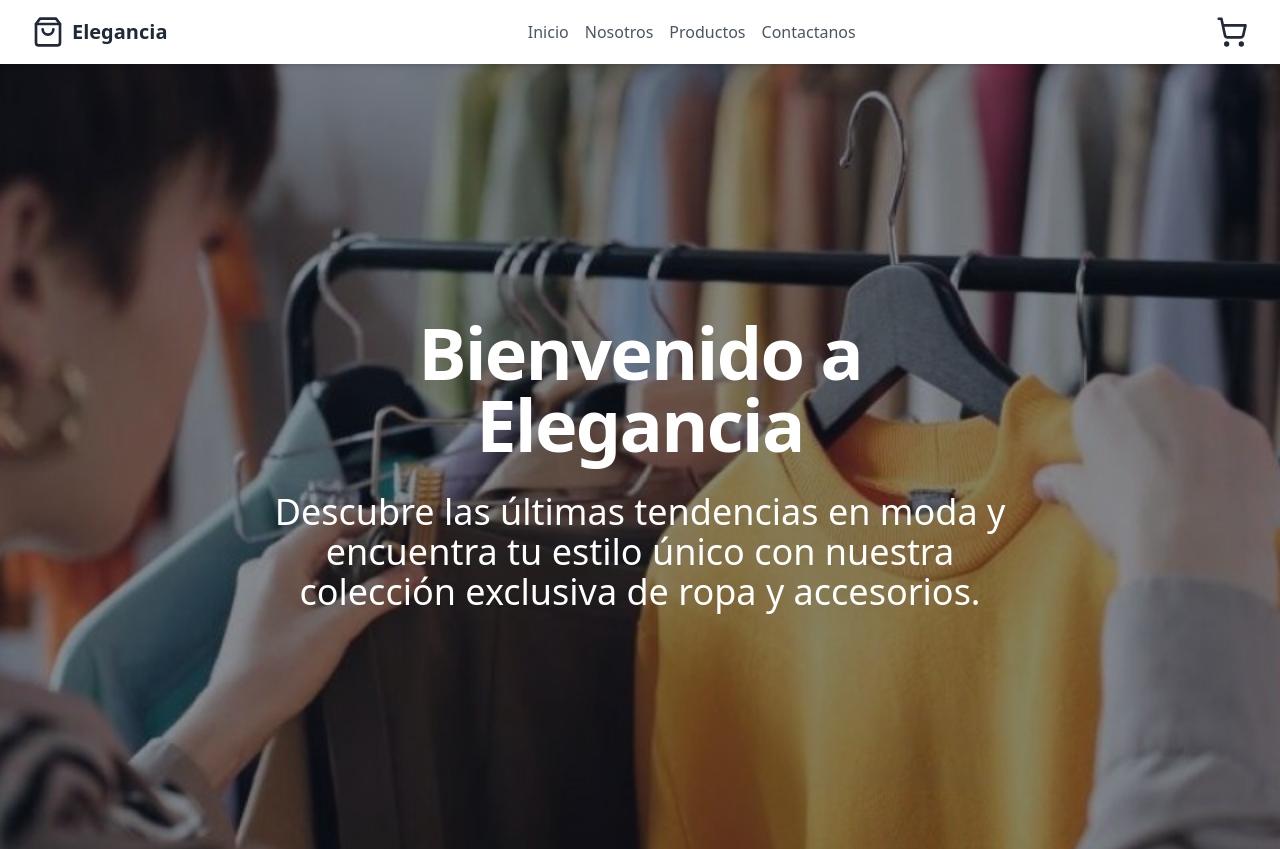
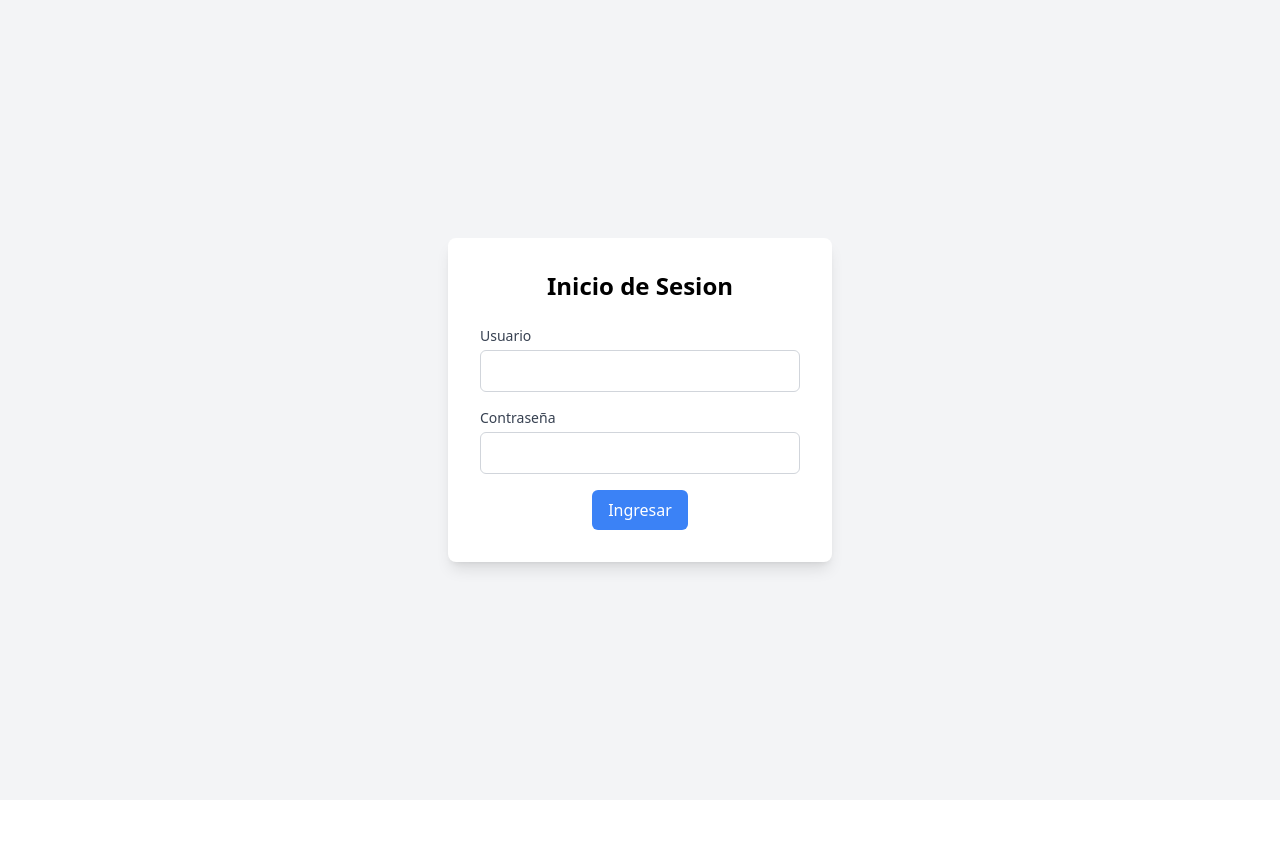
Before and after one commit to CristianRC7/tienda-virtual, a React (Vite) app: page /admin in a window 1280 px wide. Shown: the top 849 px of the page. After the commit the page ends 800 px from the top, so only its background shows below. Built offline with nearby package versions, Linux system fonts and the light colour scheme; no server answers.

Commit message:
estructura para admin

```diff
--- a/package.json
+++ b/package.json
@@ -15,6 +15,7 @@
     "react": "^18.3.1",
     "react-dom": "^18.3.1",
     "react-icons": "^5.3.0",
+    "react-router-dom": "^6.26.2",
     "sweetalert2": "^11.13.3"
   },
   "devDependencies": {
--- a/src/App.jsx
+++ b/src/App.jsx
@@ -1,12 +1,26 @@
-import React from 'react'
-import './App.css'
-import NavBar from './components/Navbar'
-import HeroSection from './pages/HeroSection'
-import AboutSection from './pages/AboutSection'
-import ProductsSection from './pages/ProductsSection'
-import Footer from './pages/Footer'
+import { BrowserRouter as Router, Route, Routes } from 'react-router-dom';
+import NavBar from './components/Navbar';
+import HeroSection from './pages/HeroSection';
+import AboutSection from './pages/AboutSection';
+import ProductsSection from './pages/ProductsSection';
+import Footer from './pages/Footer';
+import AdminLogin from './admin/AdminLogin';
+import Dashboard from './admin/pages/Dashboard';
 
 function App() {
+  return (
+    <Router>
+      <Routes>
+        <Route path="/" element={<MainLayout />} />
+
+        <Route path="/admin/" element={<AdminLogin />} />
+        <Route path="/admin/pages/dashboard" element={<Dashboard />} />
+      </Routes>
+    </Router>
+  );
+}
+
+function MainLayout() {
   return (
     <>
       <NavBar />
@@ -17,7 +31,7 @@ function App() {
       </div>
       <Footer />
     </>
-  )
+  );
 }
 
-export default App
+export default App;
--- /dev/null
+++ b/src/admin/AdminLogin.jsx
@@ -0,0 +1,72 @@
+import { useState } from 'react';
+import { useNavigate } from 'react-router-dom';
+import Swal from 'sweetalert2';
+import CONFIG from './config';
+
+const AdminLogin = () => {
+  const [username, setUsername] = useState('');
+  const [password, setPassword] = useState('');
+  const navigate = useNavigate();
+
+  const handleLogin = async (e) => {
+    e.preventDefault();
+    try {
+      const response = await fetch(`${CONFIG.API_URL}/login.php`, {
+        method: 'POST',
+        headers: {
+          'Content-Type': 'application/json',
+        },
+        body: JSON.stringify({ usuario: username, contrasena: password }),
+      });
+      const data = await response.json();
+
+      if (data.success) {
+        navigate('/admin/pages/dashboard');
+      } else {
+        Swal.fire({
+          icon: 'error',
+          title: 'Credenciales incorrectas',
+          text: 'El usuario o la contraseña no son correctos',
+          confirmButtonText: 'OK',
+          confirmButtonColor: '#007bff',
+          timer: 4000,
+        });
+      }
+    } catch (error) {
+      console.error('Error al iniciar sesión:', error);
+    }
+  };
+
+  return (
+    <div className="flex items-center justify-center h-screen bg-gray-100">
+      <form onSubmit={handleLogin} className="bg-white p-8 shadow-lg rounded-lg max-w-sm w-full">
+        <h1 className="text-2xl font-bold mb-6 text-center">Inicio de Sesion</h1>
+        <div className="mb-4">
+          <label htmlFor="username" className="block text-sm font-medium text-gray-700">Usuario</label>
+          <input
+            type="text"
+            id="username"
+            className="mt-1 block w-full p-2 border border-gray-300 rounded-md"
+            value={username}
+            onChange={(e) => setUsername(e.target.value)}
+            required
+          />
+        </div>
+        <div className="mb-4">
+          <label htmlFor="password" className="block text-sm font-medium text-gray-700">Contraseña</label>
+          <input
+            type="password"
+            id="password"
+            className="mt-1 block w-full p-2 border border-gray-300 rounded-md"
+            value={password}
+            onChange={(e) => setPassword(e.target.value)}
+            required
+          />
+        </div>
+        <button type="submit" className="bg-blue-500 hover:bg-blue-700 text-white py-2 px-4 rounded-md mx-auto block">Ingresar</button>
+      </form>
+    </div>
+  );
+};
+
+export default AdminLogin;
--- /dev/null
+++ b/src/admin/config.js
@@ -0,0 +1,5 @@
+const CONFIG = {
+    API_URL: 'http://localhost/tienda-virtual/tienda-virtual-backend'
+};
+
+  export default CONFIG;
--- /dev/null
+++ b/src/admin/pages/Dashboard.jsx
@@ -0,0 +1,11 @@
+import React from 'react'
+
+function Dashboard() {
+  return (
+    <div>
+      <h1>Hola</h1>
+    </div>
+  )
+}
+
+export default Dashboard
```
Also changed, not shown: 2 other files (tests, documents, lock files or other folders).
